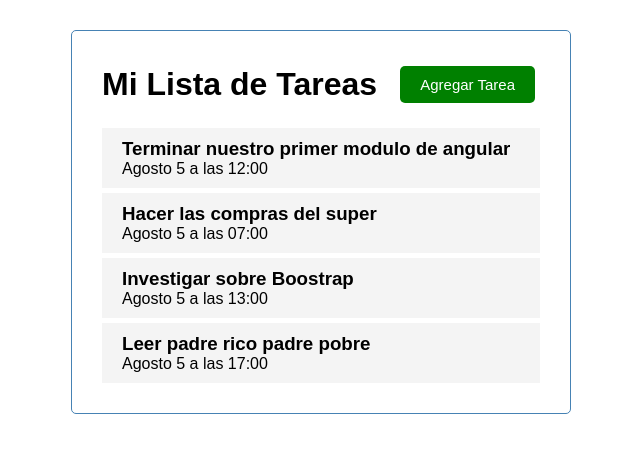
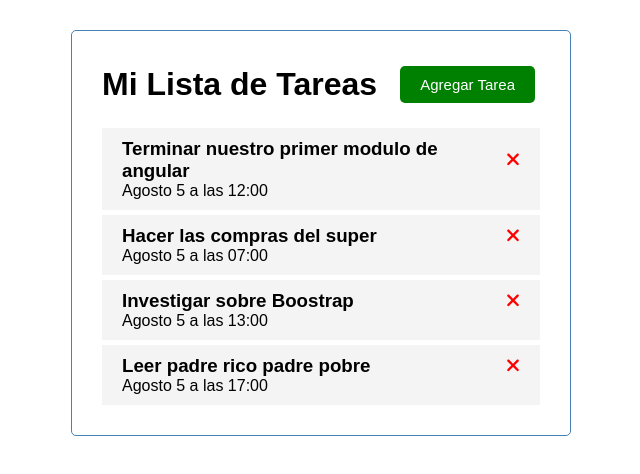
Before and after one commit to NicolasPozzer/task-list-nico, an Angular app: page / in a window 1280 px wide. Shown: the top 474 px of the page, without its empty margins (319-959 px from the left). Built offline with nearby package versions, Linux system fonts and the light colour scheme.

Commit message:
componente de lista de items

```diff
--- a/package.json
+++ b/package.json
@@ -18,6 +18,11 @@
     "@angular/platform-browser": "^15.2.0",
     "@angular/platform-browser-dynamic": "^15.2.0",
     "@angular/router": "^15.2.0",
+    "@fortawesome/angular-fontawesome": "^0.12.1",
+    "@fortawesome/fontawesome-svg-core": "^6.2.1",
+    "@fortawesome/free-brands-svg-icons": "^6.2.1",
+    "@fortawesome/free-regular-svg-icons": "^6.2.1",
+    "@fortawesome/free-solid-svg-icons": "^6.2.1",
     "rxjs": "~7.8.0",
     "tslib": "^2.3.0",
     "zone.js": "~0.12.0"
--- a/src/app/app.component.html
+++ b/src/app/app.component.html
@@ -1,4 +1,5 @@
 <div class="container">
  <app-header></app-header>
  <app-tasks></app-tasks>
+
 </div>
--- a/src/app/app.module.ts
+++ b/src/app/app.module.ts
@@ -6,6 +6,8 @@
 import { ButtonComponent } from './components/button/button.component';
 import { TasksComponent } from './components/tasks/tasks.component';
 import { TasksItemComponent } from './components/tasks-item/tasks-item.component';
+import { FontAwesomeModule } from '@fortawesome/angular-fontawesome';
+
 
 @NgModule({
   declarations: [
@@ -14,9 +16,11 @@
     ButtonComponent,
     TasksComponent,
     TasksItemComponent,
+
   ],
   imports: [
-    BrowserModule
+    BrowserModule,
+    FontAwesomeModule
   ],
   providers: [],
   bootstrap: [AppComponent]
--- a/src/app/components/tasks-item/tasks-item.component.html
+++ b/src/app/components/tasks-item/tasks-item.component.html
@@ -1,4 +1,17 @@
 <div class="task">
-    <h3>{{task.text}}</h3>
-    <p>{{task.day}}</p>
+    <h3>
+        {{task.text}}
+        <fa-icon
+        [icon] = "faTimes"
+        [ngStyle] = "{'color' : 'red'}"
+
+        ></fa-icon>
+    </h3>
+
+    <p>
+        {{task.day}}
+    </p>
+
+
+
 </div>
--- a/src/app/components/tasks-item/tasks-item.component.ts
+++ b/src/app/components/tasks-item/tasks-item.component.ts
@@ -1,6 +1,7 @@
 import { Component, OnInit, Input} from '@angular/core';
 import { Task } from 'src/app/Task';
 import { TASKS } from 'src/app/mock-tasks';
+import { faTimes } from '@fortawesome/free-solid-svg-icons';
 
 @Component({
   selector: 'app-tasks-item',
@@ -11,6 +12,7 @@
 export class TasksItemComponent implements OnInit {
   @Input() task: Task = TASKS[0]
 
+  faTimes = faTimes;
   constructor() { }
 
   ngOnInit(): void {
--- a/src/app/components/tasks/tasks.component.ts
+++ b/src/app/components/tasks/tasks.component.ts
@@ -1,6 +1,8 @@
 import { Component, OnInit } from '@angular/core';
 import { Task } from 'src/app/Task';
 import { TASKS } from 'src/app/mock-tasks';
+
+
 
 @Component({
   selector: 'app-tasks',
@@ -12,6 +14,7 @@
 
   tasks: Task[] = TASKS;
 
+
   constructor() { }
 
   ngOnInit(): void {
--- a/src/index.html
+++ b/src/index.html
@@ -6,7 +6,6 @@
   <base href="/">
   <meta name="viewport" content="width=device-width, initial-scale=1">
   <link rel="icon" type="image/x-icon" href="favicon.ico">
-  <link rel="stylesheet" type="text/css" href="styles.css">
 </head>
 <body>
   <app-root></app-root>
```
Also changed, not shown: 1 other file (tests, documents, lock files or other folders).
